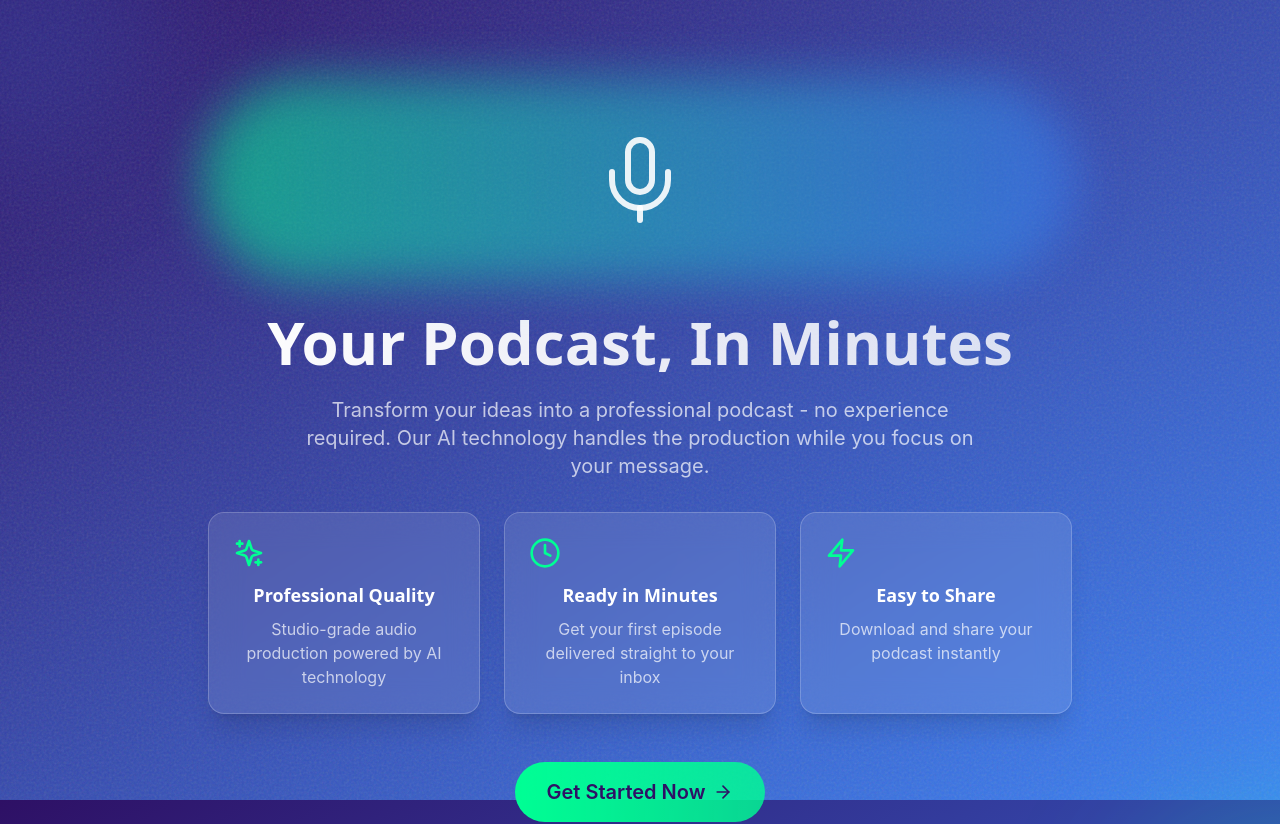
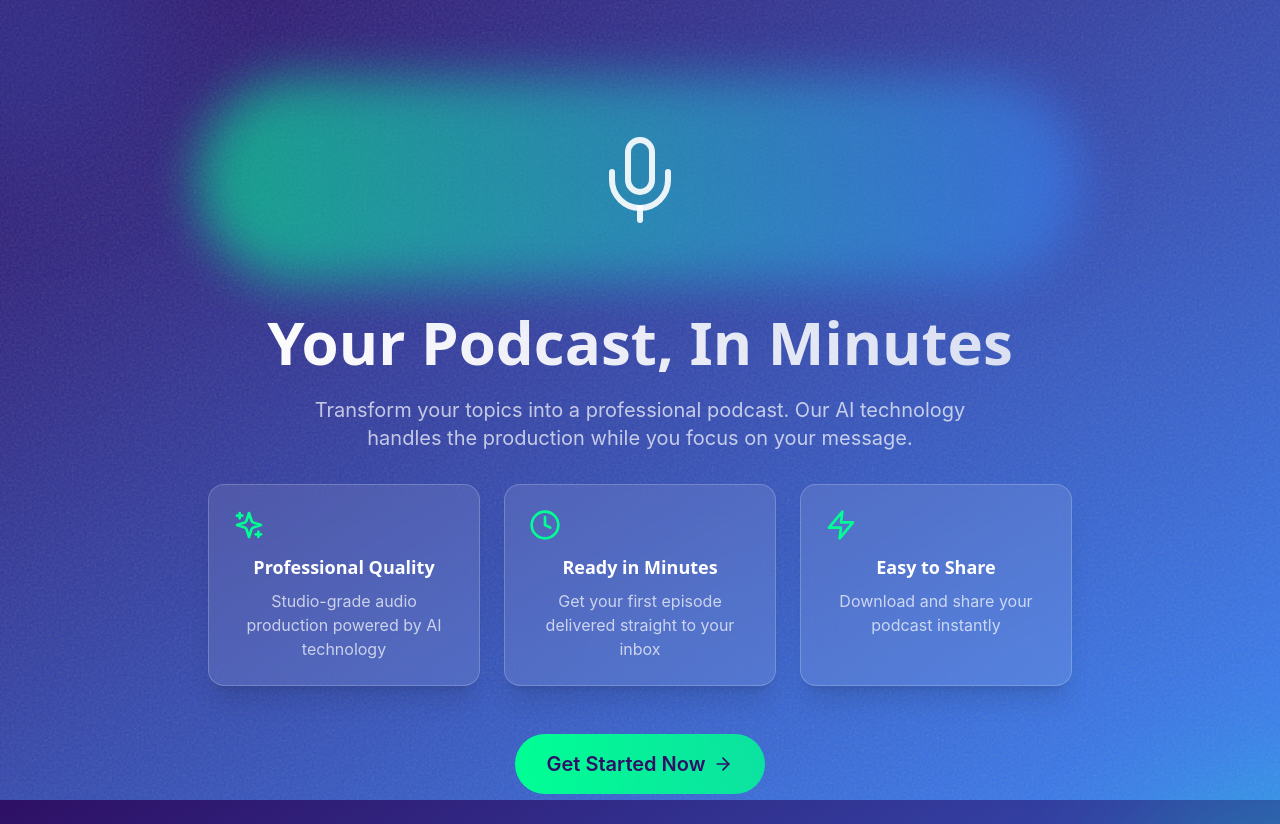
Before and after one commit to missionbaynorth/podcastagent, a React (Vite) app: page / in a window 1280 px wide. Shown: the top 824 px of the page. Built offline with nearby package versions, Linux system fonts and the light colour scheme.

Commit message:
Update landing page subtext

```diff
--- a/src/components/LandingPage.tsx
+++ b/src/components/LandingPage.tsx
@@ -26,7 +26,7 @@ export const LandingPage: React.FC = () => {
           </h1>
 
           <p className="text-xl text-white/70 mb-8 max-w-2xl mx-auto">
-            Transform your ideas into a professional podcast - no experience required. Our AI technology handles the production while you focus on your message.
+            Transform your topics into a professional podcast. Our AI technology handles the production while you focus on your message.
           </p>
 
           <div className="grid grid-cols-1 md:grid-cols-3 gap-6 mb-12">
```
